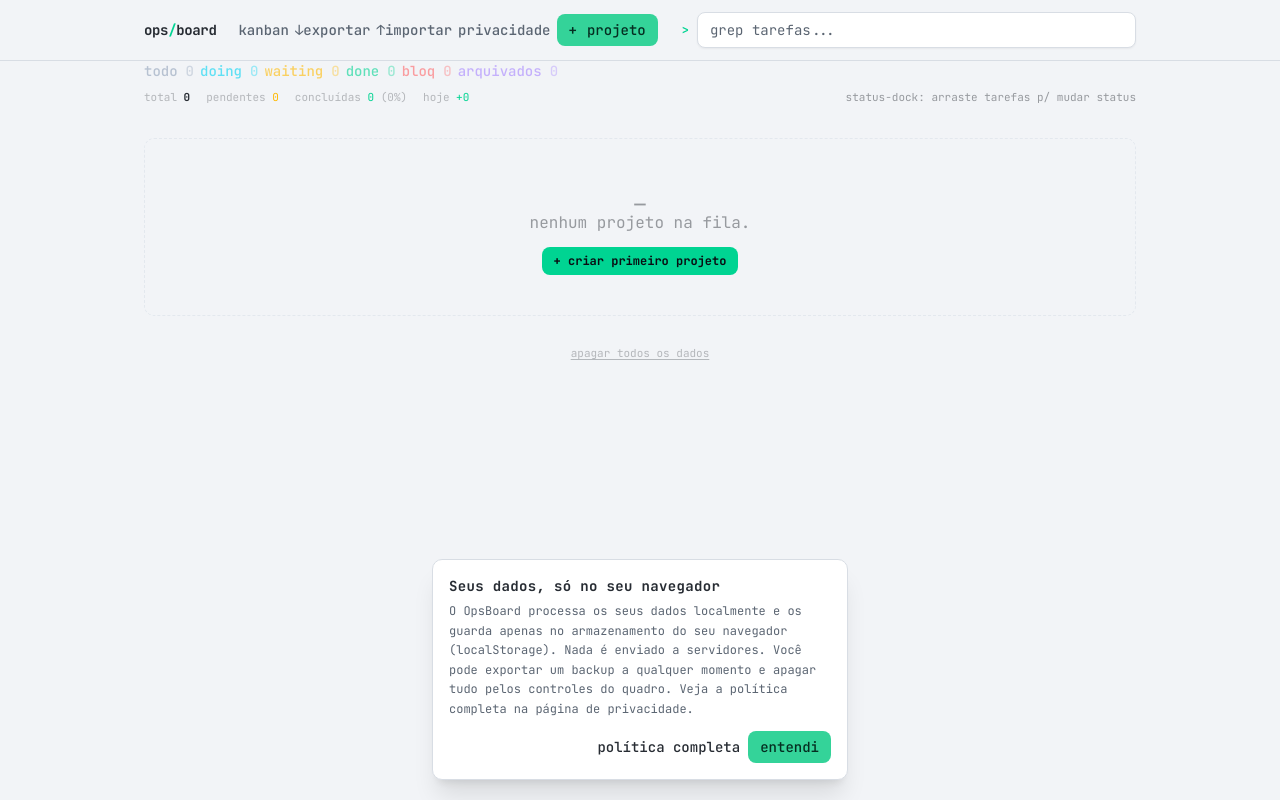
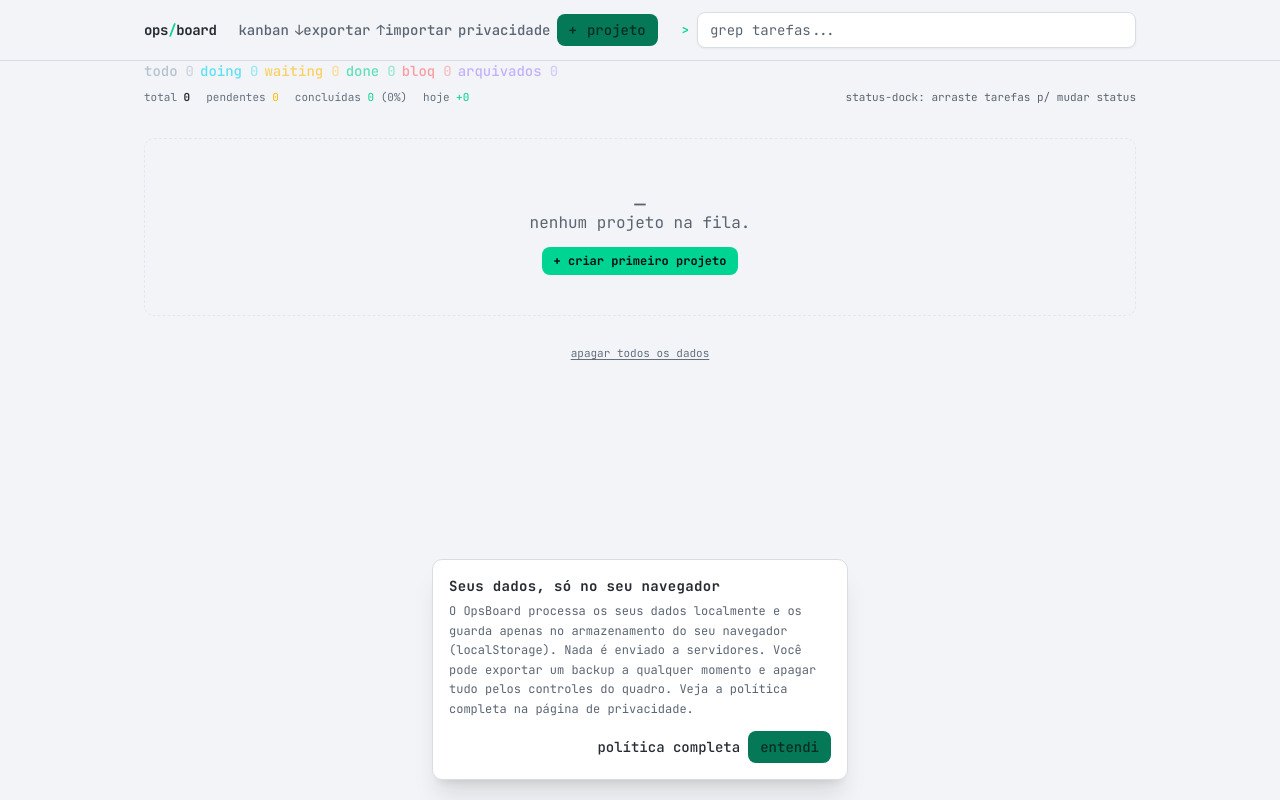
Before and after one commit to lmaoclost/ops-board, a Next.js app: page / in a window 1280 px wide. Built offline with nearby package versions, Linux system fonts and the light colour scheme.

Commit message:
test(theme): guarda de tokens de status em :root, light e dim/dimmer

```diff
--- a/src/app/globals.css
+++ b/src/app/globals.css
@@ -44,6 +44,8 @@
   --gave: #f87171;
   --warn: #fbbf24;
   --flow: #22d3ee;
+  --todo: #94a3b8;
+  --violet: #a78bfa;
   --bg: #0a0d12;
   --panel: #0f141b;
   --panel-2: #151c26;
@@ -54,8 +56,8 @@
   --hover: oklch(0.16 0.005 240 / 0.5);
   --text: #c6d0dd;
   --muted-text: #8b98a9;
-  --dim: rgba(198, 208, 221, 0.38);
-  --dimmer: rgba(198, 208, 221, 0.26);
+  --dim: #7d8a9c;
+  --dimmer: #707c8c;
   --background: var(--bg);
   --foreground: var(--text);
   --card: var(--panel);
@@ -79,6 +81,12 @@
 
 html.light {
   color-scheme: light;
+  --fired: #047857;
+  --gave: #b91c1c;
+  --warn: #b45309;
+  --flow: #0e7490;
+  --todo: #475569;
+  --violet: #7c3aed;
   --bg: #f2f4f7;
   --panel: #ffffff;
   --panel-2: #ffffff;
@@ -89,8 +97,8 @@ html.light {
   --hover: rgba(15, 23, 42, 0.05);
   --text: #272c33;
   --muted-text: #5b6572;
-  --dim: rgba(39, 44, 51, 0.45);
-  --dimmer: rgba(39, 44, 51, 0.3);
+  --dim: #5b6572;
+  --dimmer: #64707f;
 }
 
 html {
```
Also changed, not shown: 1 other file (tests, documents, lock files or other folders).
